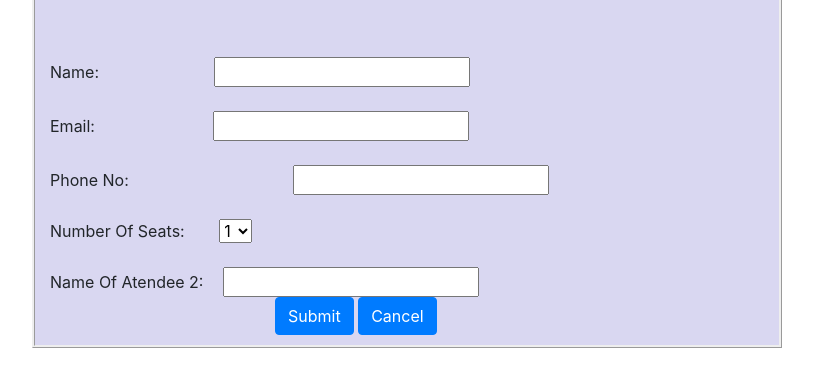
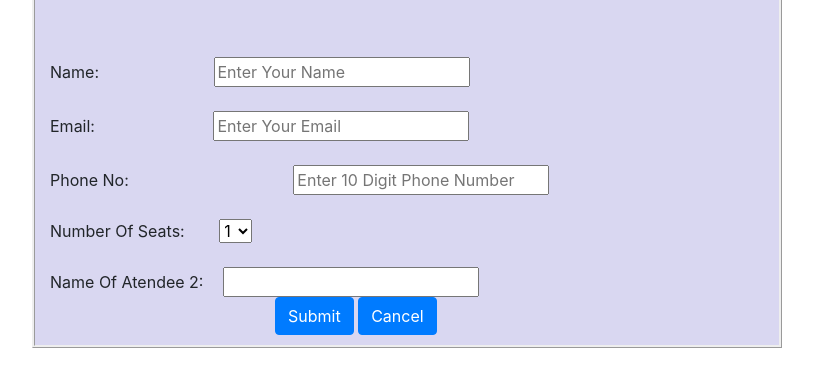
Before and after one commit to baig214/EventUpdatePage, a plain HTML site: page index.html in a window 1280 px wide. Shown: the part 374-760 px from the top of the page, without its empty margins (218-1031 px from the left). Drawn offline with nearby package versions, Linux system fonts and the light colour scheme.

Commit message:
Update index.html

```diff
--- a/index.html
+++ b/index.html
@@ -23,9 +23,9 @@
     <img src="/img/event.jpg" height="154px" width="164px" class="rounded-circle">
   </span>
   <span class="col-sm">
-    Name: <input type="text" name="Name" class="name" required> <br> <br>
-    Email: <input type="email" name="mail" class="email" required> <br> <br>
-    Phone No: <input type="tel" name="Phone" class="phone" pattern="[0-9]{10}" required> <br> <br>
+    Name: <input type="text" name="Name" class="name" required placeholder="Enter Your Name"> <br> <br>
+    Email: <input type="email" name="mail" class="email" required placeholder="Enter Your Email"> <br> <br>
+    Phone No: <input type="tel" name="Phone" class="phone" pattern="[0-9]{10}" placeholder="Enter 10 Digit Phone Number" required> <br> <br>
     Number Of Seats: <select name="seats" id="seats">
       <option value="1">1</option>
       <option value="2">2</option>
```
